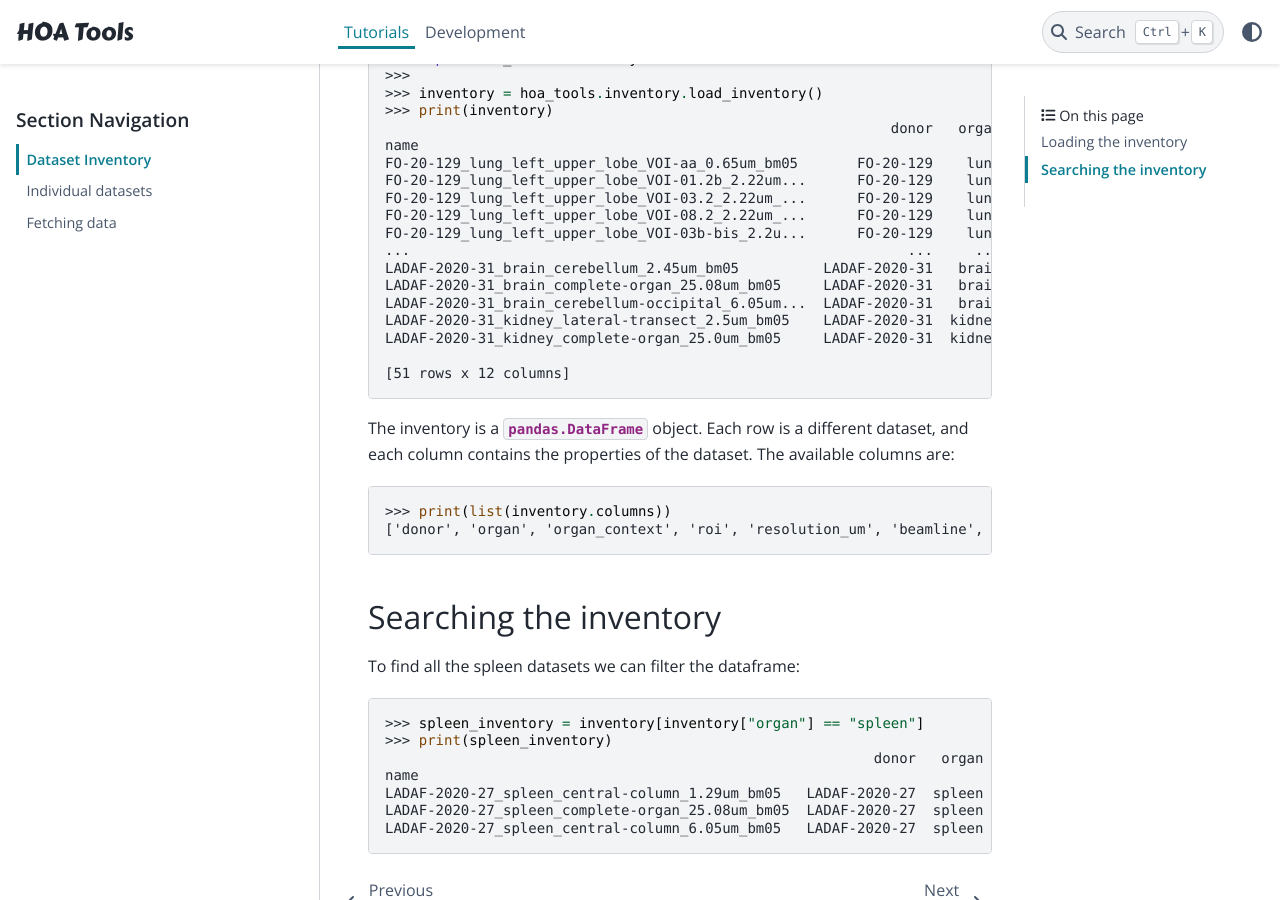
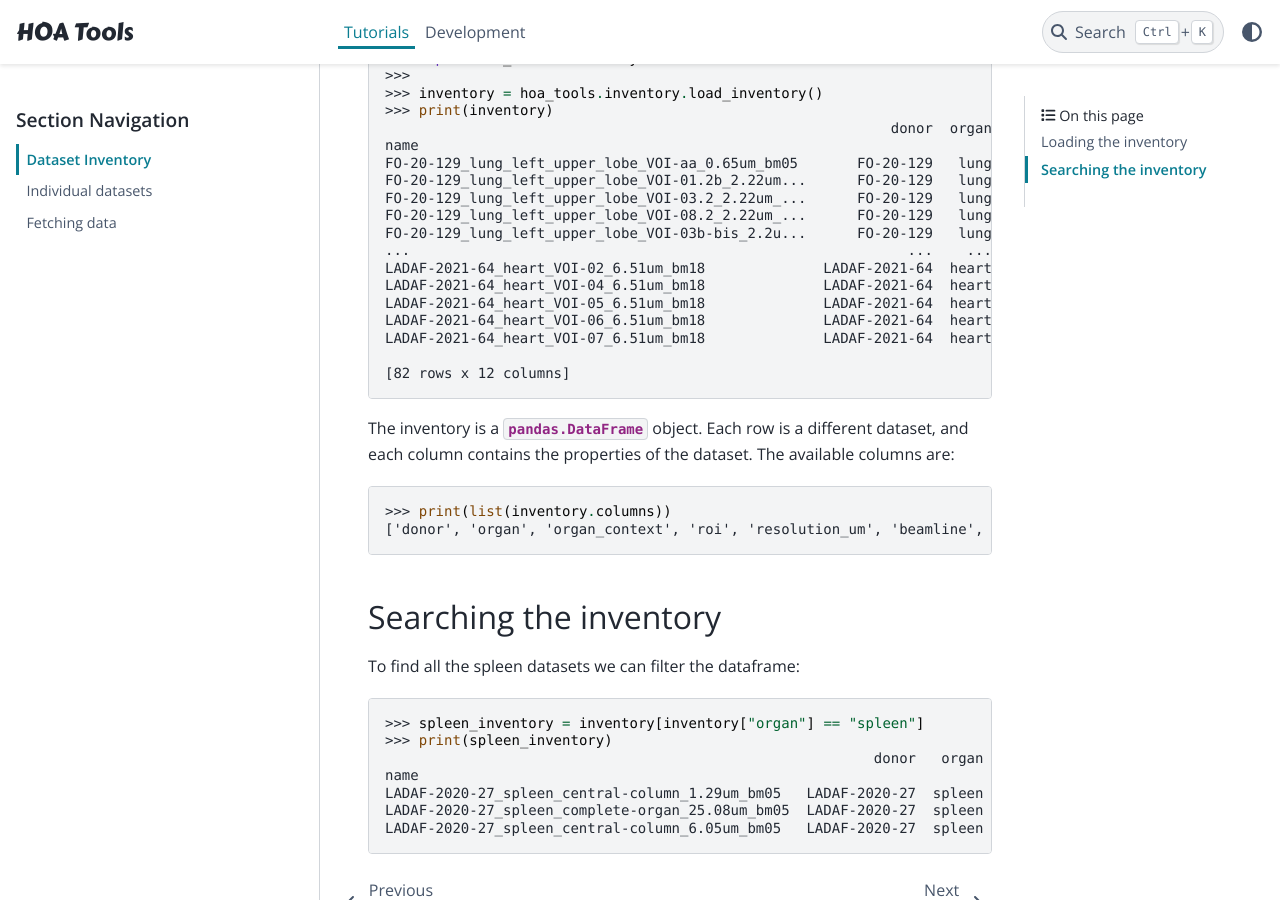
Before and after one commit to HumanOrganAtlas/hoa-tools, a Sphinx documentation site: the page built from docs/tutorials/inventory.rst, in a window 1280 px wide and 900 px high, scrolled down 477 px. Built offline with Sphinx 7.4.7 and the PyData theme 0.15.4, drawn with Linux system fonts in a browser that asks for light colours; the version number could not be read and is left out.

Commit message:
Update test

```diff
--- a/docs/tutorials/inventory.rst
+++ b/docs/tutorials/inventory.rst
@@ -16,21 +16,21 @@ First we'll load the inventory::
     >>>
     >>> inventory = hoa_tools.inventory.load_inventory()
     >>> print(inventory)
-                                                                donor   organ    organ_context                   roi  resolution_um  beamline    nx     ny     nz  contrast_low  contrast_high  size_gb_uncompressed
+                                                                donor  organ    organ_context          roi  resolution_um  beamline    nx    ny     nz  contrast_low  contrast_high  size_gb_uncompressed
     name
-    FO-20-129_lung_left_upper_lobe_VOI-aa_0.65um_bm05       FO-20-129    lung  left_upper_lobe                VOI-aa           0.65         5  3794   3794   7626         15545          22743            219.543938
-    FO-20-129_lung_left_upper_lobe_VOI-01.2b_2.22um...      FO-20-129    lung  left_upper_lobe             VOI-01.2b           2.22         5  3845   3845  50838         17480          36263           1503.180526
-    FO-20-129_lung_left_upper_lobe_VOI-03.2_2.22um_...      FO-20-129    lung  left_upper_lobe              VOI-03.2           2.22         5  3848   3848  20119          8950          21600            595.808251
-    FO-20-129_lung_left_upper_lobe_VOI-08.2_2.22um_...      FO-20-129    lung  left_upper_lobe              VOI-08.2           2.22         5  3843   3843   7466          4058           8465            220.525467
-    FO-20-129_lung_left_upper_lobe_VOI-03b-bis_2.2u...      FO-20-129    lung  left_upper_lobe           VOI-03b-bis           2.20         5  3703   3703   7281         10655          34421            199.677187
-    ...                                                           ...     ...              ...                   ...            ...       ...   ...    ...    ...           ...            ...                   ...
-    LADAF-2020-31_brain_cerebellum_2.45um_bm05          LADAF-2020-31   brain                             cerebellum           2.45         5  3895   3895   6334         14966          30947            192.186545
-    LADAF-2020-31_brain_complete-organ_25.08um_bm05     LADAF-2020-31   brain                         complete-organ          25.08         5  5965   5965   6991         15671          24381            497.496688
-    LADAF-2020-31_brain_cerebellum-occipital_6.05um...  LADAF-2020-31   brain                   cerebellum-occipital           6.05         5  3867   3867   4678         13047          30883            139.906714
-    LADAF-2020-31_kidney_lateral-transect_2.5um_bm05    LADAF-2020-31  kidney                       lateral-transect           2.50         5  3873  15091   1354             0          19230            158.275676
-    LADAF-2020-31_kidney_complete-organ_25.0um_bm05     LADAF-2020-31  kidney                         complete-organ          25.00         5  2215   3287   4282         13367          33403             62.351958
+    FO-20-129_lung_left_upper_lobe_VOI-aa_0.65um_bm05       FO-20-129   lung  left_upper_lobe       VOI-aa           0.65         5  3794  3794   7626         15545          22743            219.543938
+    FO-20-129_lung_left_upper_lobe_VOI-01.2b_2.22um...      FO-20-129   lung  left_upper_lobe    VOI-01.2b           2.22         5  3845  3845  50838         17480          36263           1503.180526
+    FO-20-129_lung_left_upper_lobe_VOI-03.2_2.22um_...      FO-20-129   lung  left_upper_lobe     VOI-03.2           2.22         5  3848  3848  20119          8950          21600            595.808251
+    FO-20-129_lung_left_upper_lobe_VOI-08.2_2.22um_...      FO-20-129   lung  left_upper_lobe     VOI-08.2           2.22         5  3843  3843   7466          4058           8465            220.525467
+    FO-20-129_lung_left_upper_lobe_VOI-03b-bis_2.2u...      FO-20-129   lung  left_upper_lobe  VOI-03b-bis           2.20         5  3703  3703   7281         10655          34421            199.677187
+    ...                                                           ...    ...              ...          ...            ...       ...   ...   ...    ...           ...            ...                   ...
+    LADAF-2021-64_heart_VOI-02_6.51um_bm18              LADAF-2021-64  heart                        VOI-02           6.51        18  3836  3836   5227          2303           3680            153.829523
+    LADAF-2021-64_heart_VOI-04_6.51um_bm18              LADAF-2021-64  heart                        VOI-04           6.51        18  3839  3839   6761          5148          10233            199.286168
+    LADAF-2021-64_heart_VOI-05_6.51um_bm18              LADAF-2021-64  heart                        VOI-05           6.51        18  3839  3839   8295         19545          42582            244.502109
+    LADAF-2021-64_heart_VOI-06_6.51um_bm18              LADAF-2021-64  heart                        VOI-06           6.51        18  3837  3837   9062          1960           4024            266.831841
+    LADAF-2021-64_heart_VOI-07_6.51um_bm18              LADAF-2021-64  heart                        VOI-07           6.51        18  3837  3837  14425          4105           9311            424.746116
     <BLANKLINE>
-    [51 rows x 12 columns]
+    [82 rows x 12 columns]
 
 The inventory is a `pandas.DataFrame` object. Each row is a different dataset, and each column
 contains the properties of the dataset. The available columns are::
```
